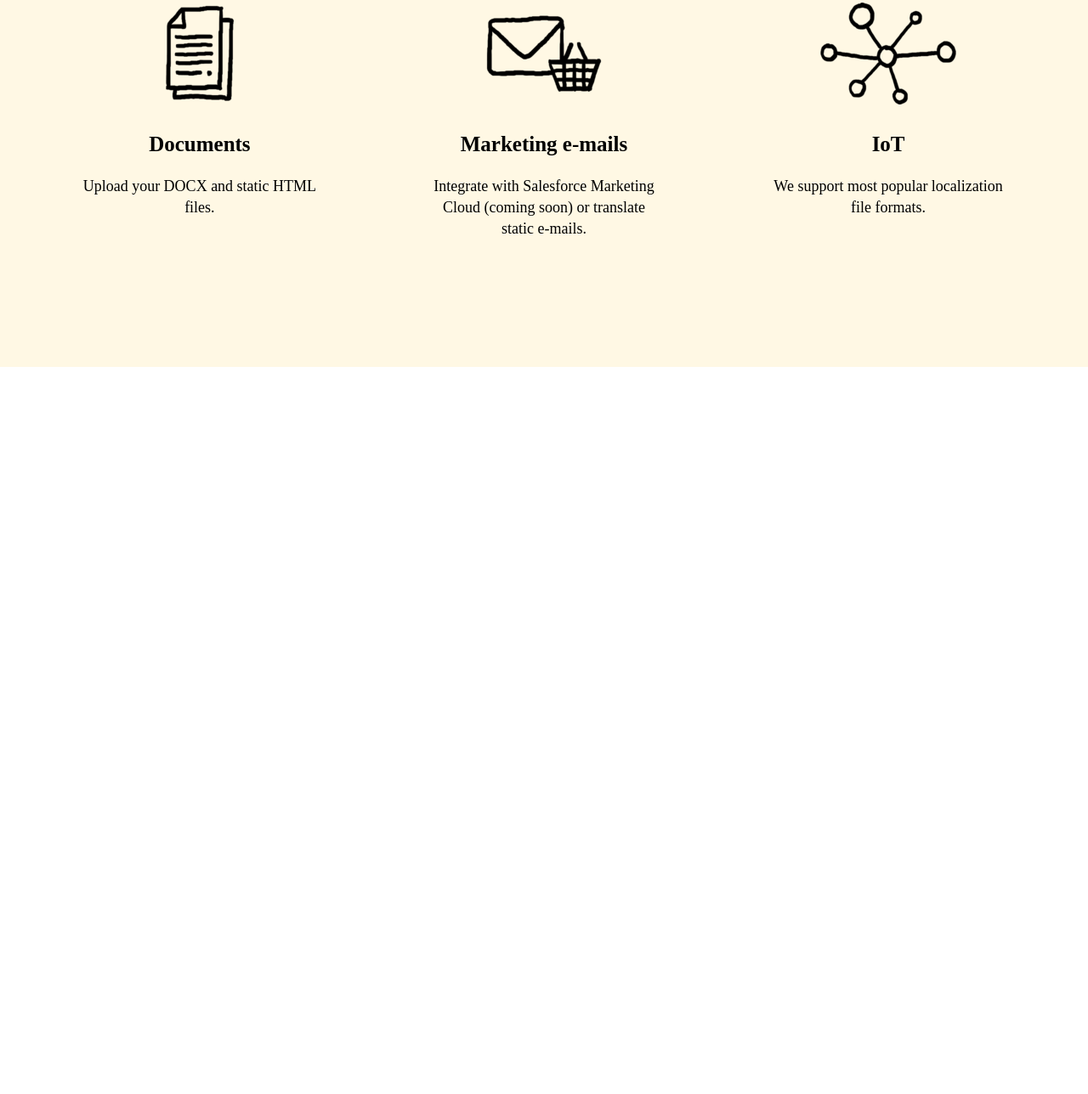
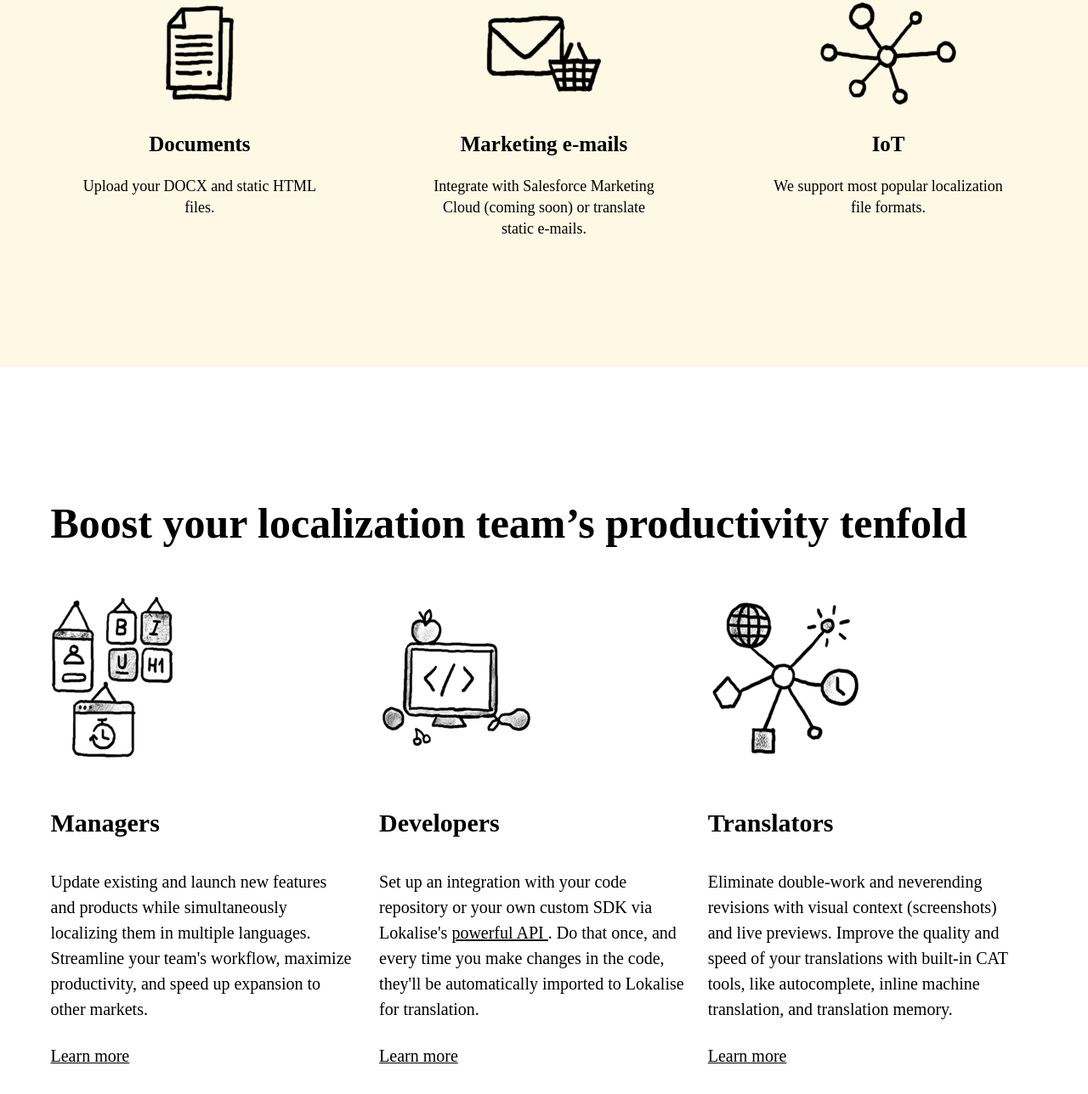
Before and after one commit to yantowsky/HomeWork_09, a plain HTML site: page index.html in a window 1280 px wide. Shown: the part 5021-6309 px from the top of the page at 85% size. Before the commit the page ends 5453 px from the top, so only its background shows below. Drawn offline with Linux system fonts and the light colour scheme; files whose address does not match are found by name; a web font is replaced by a local one.

Commit message:
Added a fourth container block with the name: Boost your localization team’s productivity tenfold

```diff
--- a/css/_main.scss
+++ b/css/_main.scss
@@ -202,4 +202,49 @@
     }
 }
 
-.main-container-quaternary {}
+.main-container-quaternary {
+    .container-quaternary-block {
+        margin: 0 auto;
+        width: 90.7%;
+        display: flex;
+        flex-direction: column;
+        padding: 154px 0 187px;
+
+        .quaternary-block-elements {
+            display: flex;
+            flex-direction: row;
+
+            .block-element {
+                width: 33.3%;
+                padding-right: 2.4%;
+
+                .block-element-img {
+                    margin: 50px 0 49px;
+                }
+
+                .block-element-img--mod {
+                    margin: 67px 0;
+                }
+
+                .block-element-img--spec {
+                    margin: 59px 0 58px;
+                }
+
+                .block-element-name {
+                    font-size: 1.875rem;
+                    font-weight: 600;
+                    line-height: 40px;
+                    margin-bottom: 34px;
+                }
+
+                .block-element-text,
+                .block-element-link {
+                    font-size: 1.25rem;
+                    font-weight: 400;
+                    line-height: 30px;
+                    margin-bottom: 25px;
+                }
+            }
+        }
+    }
+}
--- a/index.html
+++ b/index.html
@@ -448,13 +448,65 @@
                         </div>
                     </div>
                 </div>
-
-
             </div>
-
         </div>
-
-
+        <div class="main-container-quaternary">
+            <div class="container-quaternary-block">
+                <h3>
+                    Boost your localization team’s productivity tenfold
+                </h3>
+                <div class="quaternary-block-elements">
+                    <div class="block-element">
+                        <img src="./images/managers.png" alt="managers" class="block-element-img">
+                        <h4 class="block-element-name">
+                            Managers
+                        </h4>
+                        <p class="block-element-text">
+                            Update existing and launch new features and products while simultaneously localizing them in multiple languages. Streamline your team's workflow, maximize productivity, and speed up expansion to other markets.
+                        </p>
+                        <span class="line-link">
+                            <a class="block-element-link" href="#">
+                                Learn more
+                            </a>
+                        </span>
+                    </div>
+                    <div class="block-element">
+                        <img src="./images/developers.png" alt="developers" class="block-element-img block-element-img--mod">
+                        <h4 class="block-element-name">
+                            Developers
+                        </h4>
+                        <p class="block-element-text">
+                            Set up an integration with your code repository or your own custom SDK via Lokalise's
+                            <span class="line-link">
+                                <a href="#">
+                                    powerful API
+                                </a>
+                            </span>
+                            . Do that once, and every time you make changes in the code, they'll be automatically imported to Lokalise for translation.
+                        </p>
+                        <span class="line-link">
+                            <a class="block-element-link" href="#">
+                                Learn more
+                            </a>
+                        </span>
+                    </div>
+                    <div class="block-element">
+                        <img src="./images/translators.png" alt="translators" class="block-element-img block-element-img--spec">
+                        <h4 class="block-element-name">
+                            Translators
+                        </h4>
+                        <p class="block-element-text">
+                            Eliminate double-work and neverending revisions with visual context (screenshots) and live previews. Improve the quality and speed of your translations with built-in CAT tools, like autocomplete, inline machine translation, and translation memory.
+                        </p>
+                        <span class="line-link">
+                            <a class="block-element-link" href="#">
+                                Learn more
+                            </a>
+                        </span>
+                    </div>
+                </div>
+            </div>
+        </div>
 
     </main>
     <footer class="footer">
```
Also changed, not shown: css/style.css, 1 other file.
